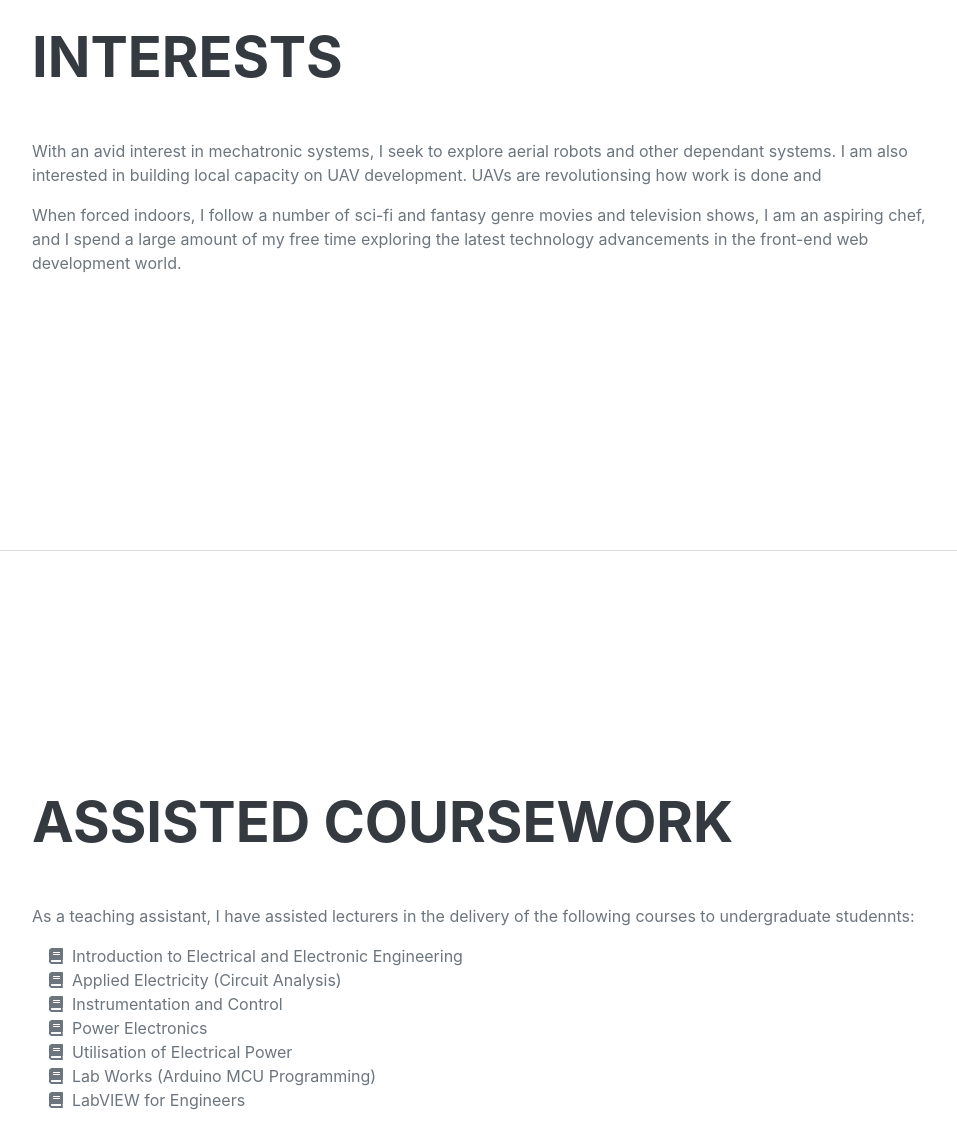
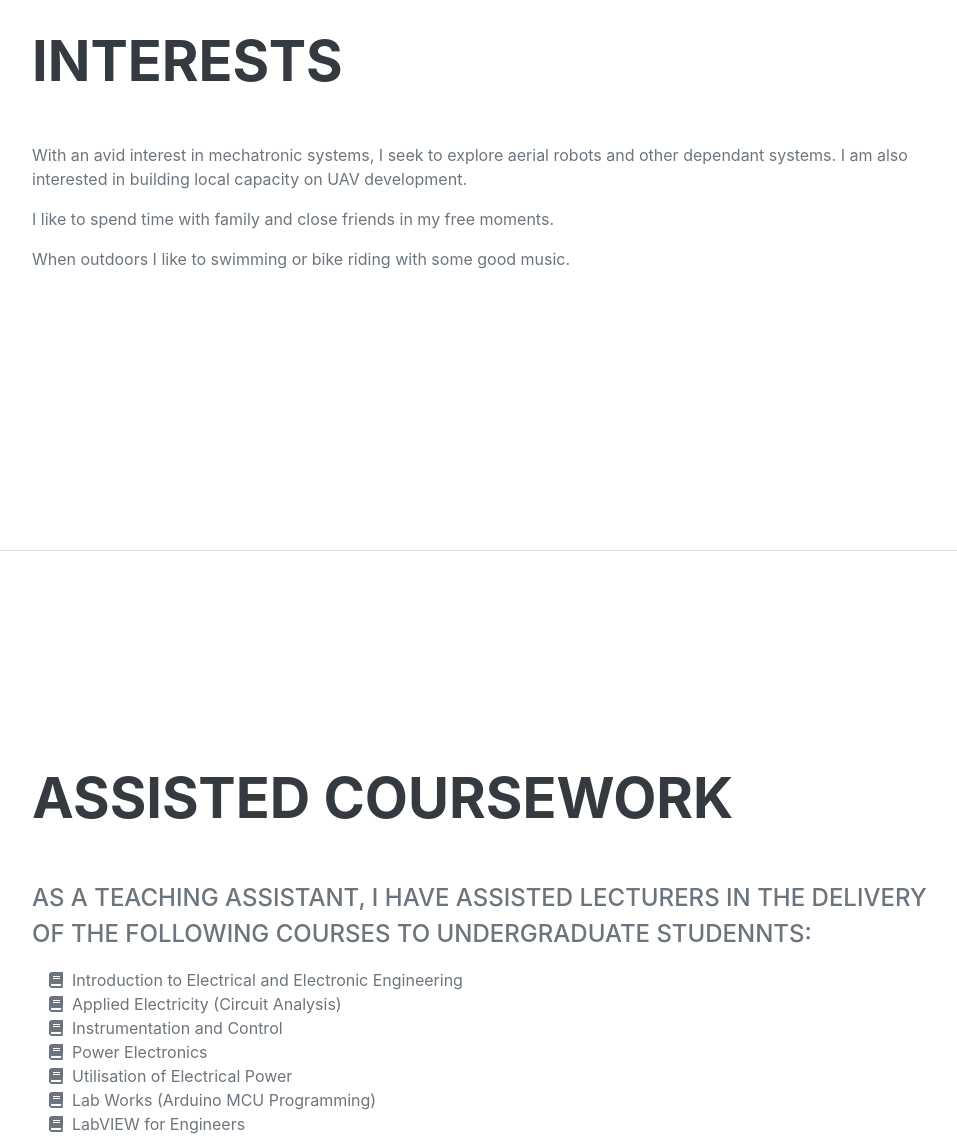
Before and after one commit to kwekumenss/kwekumenss.github.io, a plain HTML site: page index.html in a window 1280 px wide. Shown: the part 5160-6299 px from the top of the page, without its empty margins (288-1245 px from the left). Drawn offline with nearby package versions, Linux system fonts and the light colour scheme; a web font is replaced by a local one.

Commit message:
Update index.html

```diff
--- a/index.html
+++ b/index.html
@@ -199,8 +199,9 @@
             <section class="resume-section" id="interests">
                 <div class="resume-section-content">
                     <h2 class="mb-5">Interests</h2>
-                    <p>With an avid interest in mechatronic systems, I seek to explore aerial robots and other dependant systems. I am also interested in building local capacity on UAV development. UAVs are revolutionsing how work is done and</p>
-                    <p class="mb-0">When forced indoors, I follow a number of sci-fi and fantasy genre movies and television shows, I am an aspiring chef, and I spend a large amount of my free time exploring the latest technology advancements in the front-end web development world.</p>
+                    <p>With an avid interest in mechatronic systems, I seek to explore aerial robots and other dependant systems. I am also interested in building local capacity on UAV development.</p>
+                    <p>I like to spend time with family and close friends in my free moments. </p>
+                    <p class="mb-0">When outdoors I like to swimming or bike riding with some good music. </p>
                 </div>
             </section>
             <hr class="m-0" />
@@ -208,7 +209,7 @@
             <section class="resume-section" id="coursework">
                 <div class="resume-section-content">
                     <h2 class="mb-5">Assisted Coursework</h2>
-                    <p>As a teaching assistant, I have assisted lecturers in the delivery of the following courses to undergraduate studennts:</p>
+                    <div class="subheading mb-3">As a teaching assistant, I have assisted lecturers in the delivery of the following courses to undergraduate studennts:</div>
                     <ul class="fa-ul mb-0">
                         <li>
                             <span class="fa-li"><i class="fas fa-book"></i></span>
```
